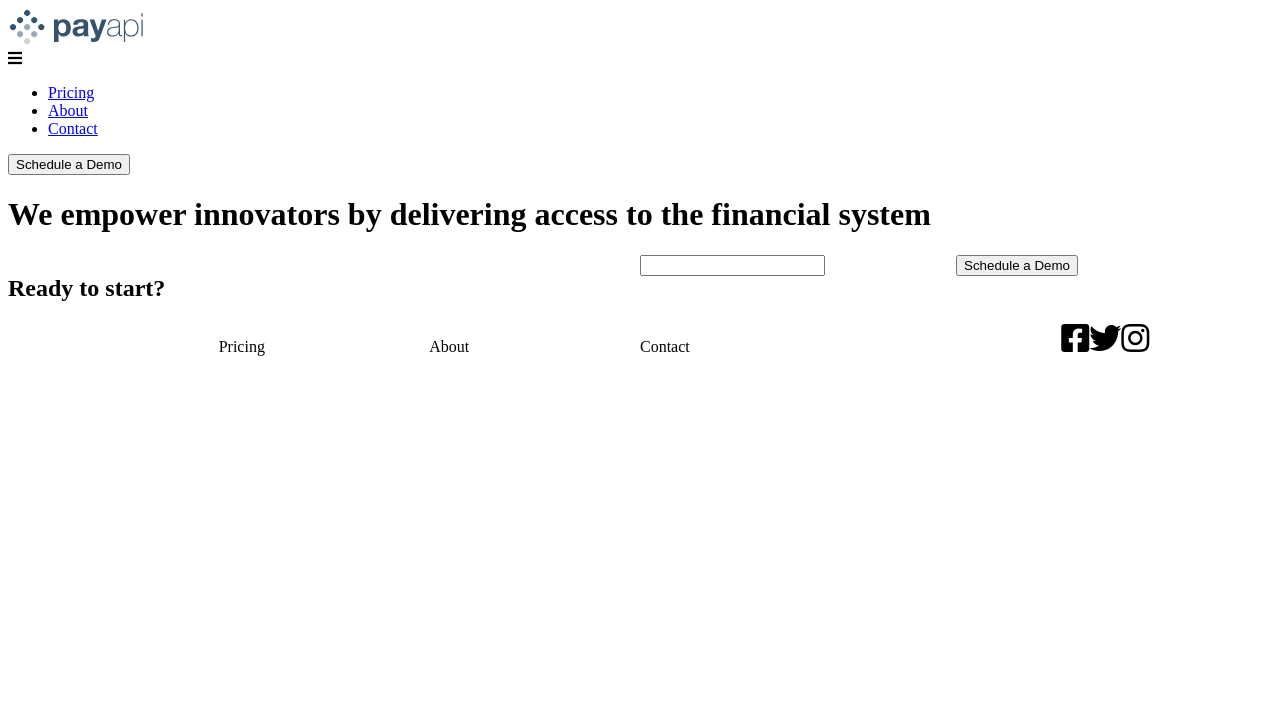
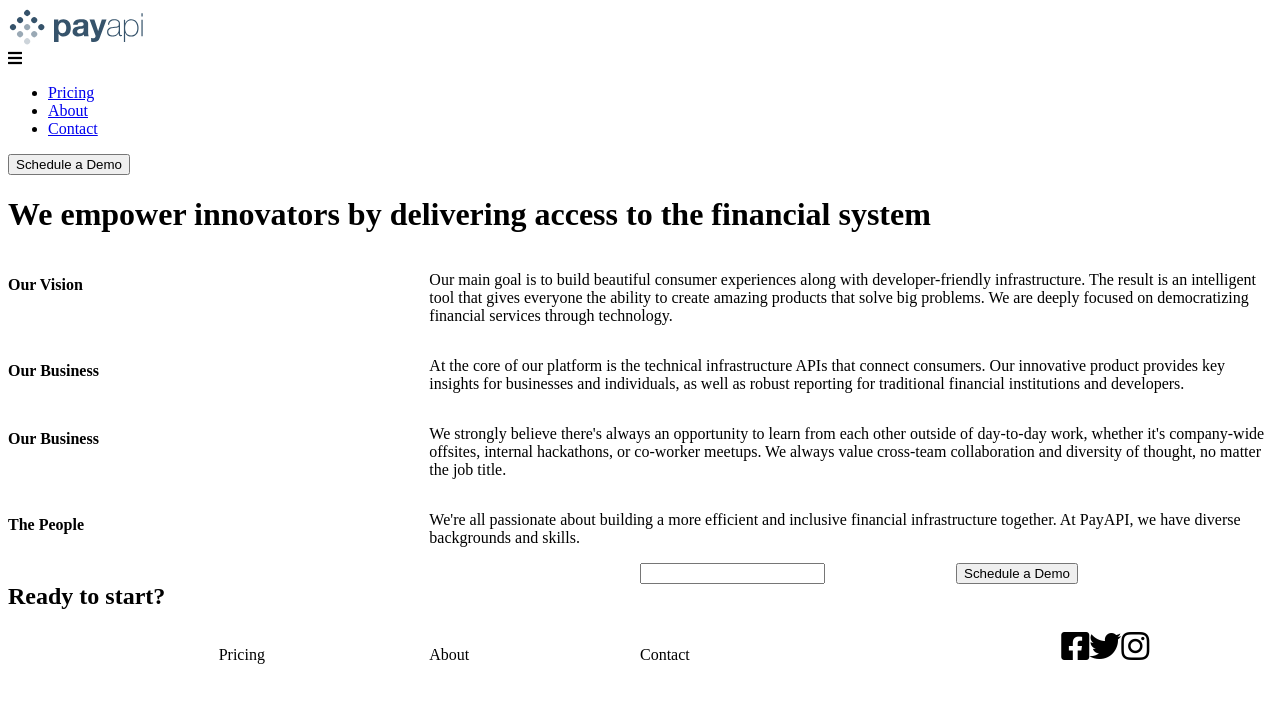
Before and after one commit to clf94-dev/pay-ap--web-react, a React (Create React App) app: page /about in a window 1280 px wide. Shown: the top 702 px of the page. Built offline with nearby package versions, Linux system fonts and the light colour scheme.

Commit message:
added principles section in about page

```diff
--- /dev/null
+++ b/src/components/PrincipleCard.jsx
@@ -0,0 +1,17 @@
+import { Grid } from '@material-ui/core'
+import React from 'react'
+
+function PrincipleCard(props) {
+    return (
+        <Grid container direction='row'>
+          <Grid item sm={4} xs={12}  >
+    <h4>{props.title}</h4>
+          </Grid>
+          <Grid item sm={8} xs={12}  >
+    <p>{props.text}</p>
+              </Grid>
+        </Grid>
+    )
+}
+
+export default PrincipleCard
--- /dev/null
+++ b/src/components/PrinciplesInfo1.js
@@ -0,0 +1,22 @@
+export const PrinciplesInfo1 = [{
+        index: 0,
+        title: 'Our Vision',
+        text: 'Our main goal is to build beautiful consumer experiences along with developer-friendly infrastructure. The result is an intelligent tool that gives everyone the ability to create amazing products that solve big problems. We are deeply focused on democratizing financial services through technology. '
+    },
+    {
+        index: 1,
+        title: 'Our Business',
+        text: 'At the core of our platform is the technical infrastructure APIs that connect consumers. Our innovative product provides key insights for businesses and individuals, as well as robust reporting for traditional financial institutions and developers. '
+    }
+];
+export const PrinciplesInfo2 = [{
+        index: 2,
+        title: 'Our Business',
+        text: "We strongly believe there's always an opportunity to learn from each other outside of day-to-day work, whether it's company-wide offsites, internal hackathons, or co-worker meetups. We always value cross-team collaboration and diversity of thought, no matter the job title."
+    },
+    {
+        index: 3,
+        title: 'The People',
+        text: "We're all passionate about building a more efficient and inclusive financial infrastructure together. At PayAPI, we have diverse backgrounds and skills."
+    }
+];
--- a/src/components/pages/About.jsx
+++ b/src/components/pages/About.jsx
@@ -1,10 +1,24 @@
 import React from 'react'
+import PrincipleCard from '../PrincipleCard'
+import {PrinciplesInfo1, PrinciplesInfo2} from '../PrinciplesInfo1'
 import TopAbout from '../TopAbout'
 
 function About() {
     return (
         <div>
-            <TopAbout/>
+            <TopAbout/> {PrinciplesInfo1.map((principle1) => {
+                return (<PrincipleCard
+                    key={principle1.index}
+                    title={principle1.title}
+                    text={principle1.text}/>)
+            })}
+
+            {PrinciplesInfo2.map((principle1) => {
+                return (<PrincipleCard
+                    key={principle1.index}
+                    title={principle1.title}
+                    text={principle1.text}/>)
+            })}
         </div>
     )
 }
```
